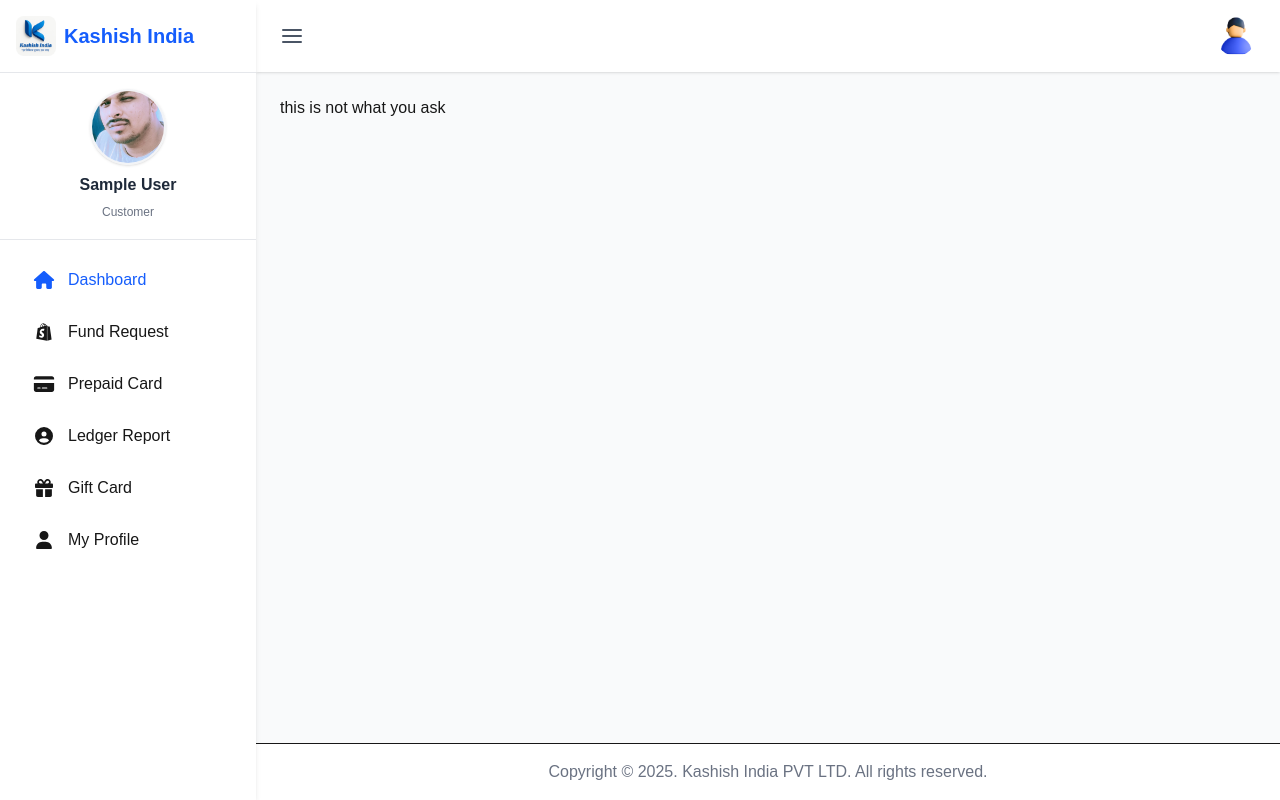
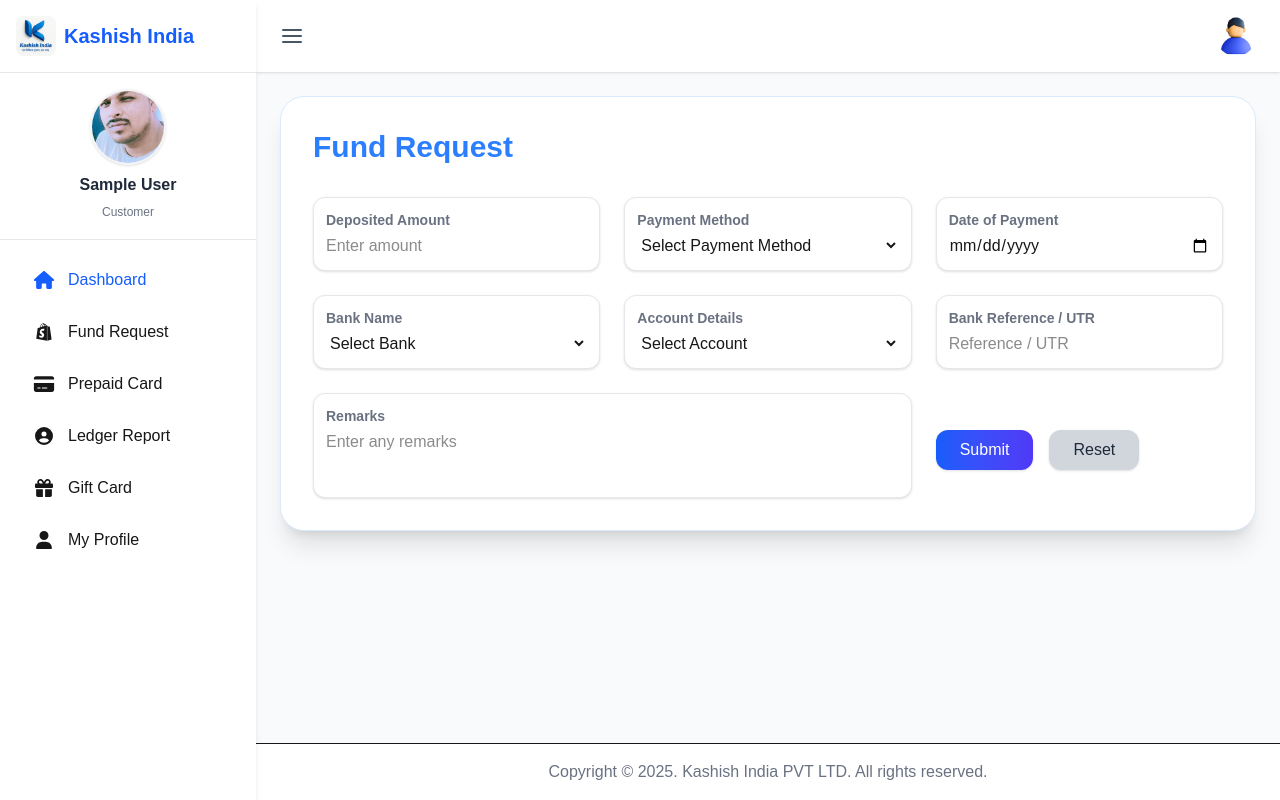
Before and after one commit to AshokaYadav/kashishpartnerapi, a Next.js app: page /fundRequest in a window 1280 px wide. Built offline with nearby package versions, Linux system fonts and the light colour scheme; sample sign-in values are in the browser's storage.

Commit message:
compete further form

```diff
--- a/app/fundRequest/page.tsx
+++ b/app/fundRequest/page.tsx
@@ -1,9 +1,107 @@
-import React from 'react'
+'use client';
+import React from 'react';
 
-const page = () => {
+const Page = () => {
   return (
-    <div>this is not what you ask</div>
-  )
-}
+    <div>
+      <div className="max-w-6xl mx-auto bg-white shadow-xl rounded-3xl p-8 border border-blue-100 relative">
+        {/* Header */}
+        <div className="flex items-center justify-between mb-8">
+          <h2 className="text-3xl font-bold text-blue-500">Fund Request</h2>
+        </div>
 
-export default page;
+        {/* Form */}
+        <div className="grid grid-cols-1 md:grid-cols-3 gap-6">
+          {/* Deposited Amount */}
+          <FormField label="Deposited Amount">
+            <input
+              type="number"
+              placeholder="Enter amount"
+              className="w-full bg-transparent outline-none"
+            />
+          </FormField>
+
+          {/* Payment Method */}
+          <FormField label="Payment Method">
+            <select className="w-full bg-transparent outline-none">
+              <option>Select Payment Method</option>
+              <option>NEFT</option>
+              <option>IMPS</option>
+              <option>UPI</option>
+            </select>
+          </FormField>
+
+          {/* Date of Payment */}
+          <FormField label="Date of Payment">
+            <input type="date" className="w-full bg-transparent outline-none" />
+          </FormField>
+
+          {/* Bank Name */}
+          <FormField label="Bank Name">
+            <select className="w-full bg-transparent outline-none">
+              <option>Select Bank</option>
+              <option>SBI</option>
+              <option>HDFC</option>
+              <option>ICICI</option>
+            </select>
+          </FormField>
+
+          {/* Account Details */}
+          <FormField label="Account Details">
+            <select className="w-full bg-transparent outline-none">
+              <option>Select Account</option>
+              <option>Account 1</option>
+              <option>Account 2</option>
+            </select>
+          </FormField>
+
+          {/* Bank Reference / UTR */}
+          <FormField label="Bank Reference / UTR">
+            <input
+              type="text"
+              placeholder="Reference / UTR"
+              className="w-full bg-transparent outline-none"
+            />
+          </FormField>
+
+          {/* Remarks */}
+          <div className="md:col-span-2">
+            <FormField label="Remarks">
+              <textarea
+                rows={2}
+                placeholder="Enter any remarks"
+                className="w-full bg-transparent outline-none resize-none"
+              />
+            </FormField>
+          </div>
+
+          {/* Buttons */}
+          <div className="flex items-center space-x-4 mt-2">
+            <button className="bg-gradient-to-r from-blue-600 to-indigo-600 text-white px-6 py-2 rounded-xl shadow hover:scale-105 transition">
+              Submit
+            </button>
+            <button className="bg-gray-300 text-gray-800 px-6 py-2 rounded-xl shadow hover:bg-gray-400 transition">
+              Reset
+            </button>
+          </div>
+        </div>
+      </div>
+    </div>
+  );
+};
+
+// 🔹 Reusable form field without icon
+const FormField = ({
+  label,
+  children,
+}: {
+  label: string;
+  children: React.ReactNode;
+}) => (
+  <div className="bg-white rounded-xl border border-gray-200 p-3 shadow-sm hover:shadow-md transition-all">
+    <label className="text-sm text-gray-500 font-semibold mb-1 block">{label}</label>
+    <div>{children}</div>
+  </div>
+);
+
+export default Page;
```
